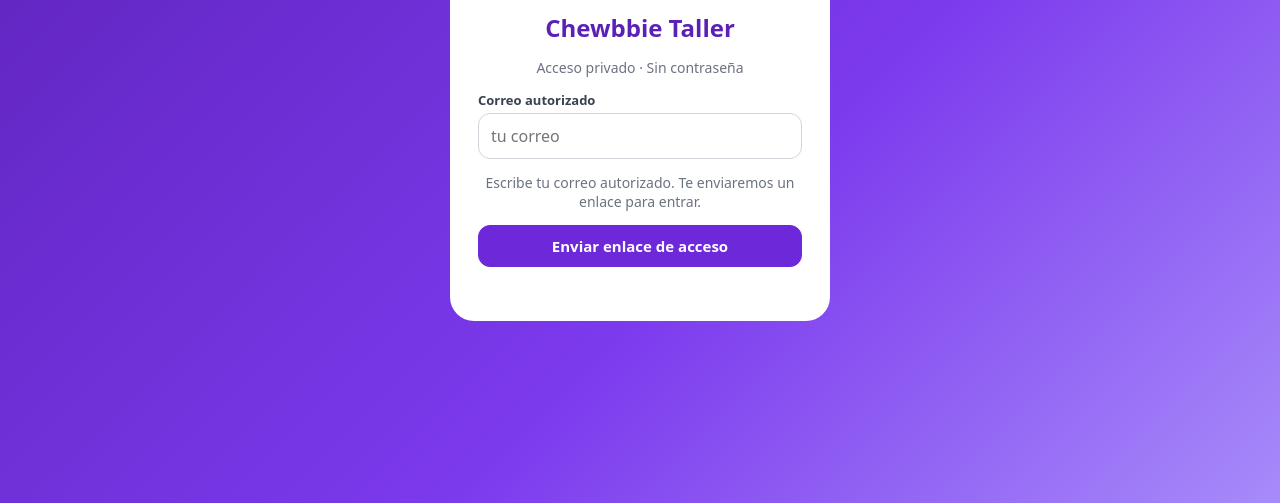
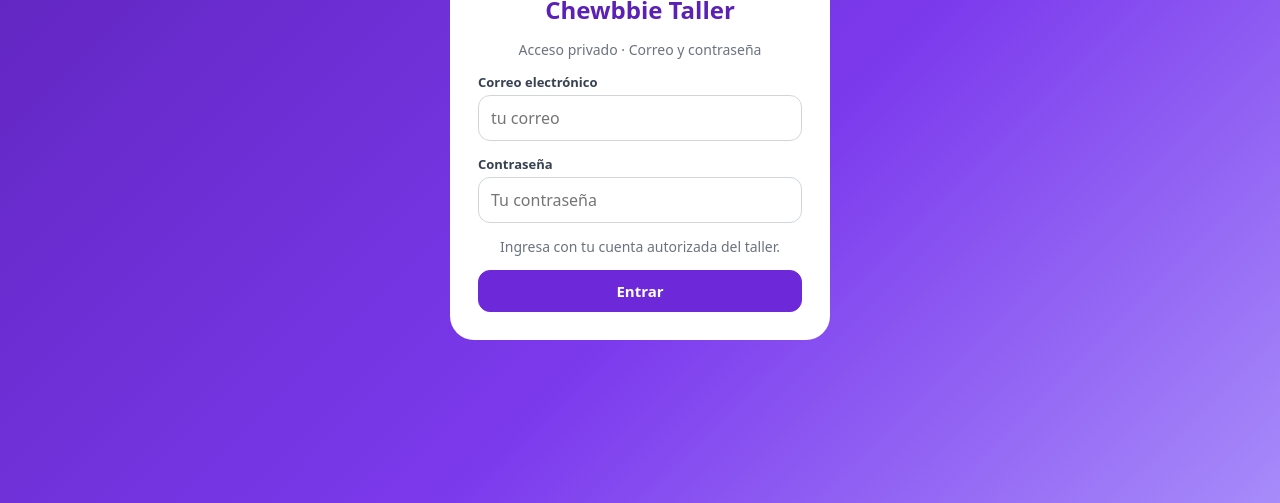
Before and after one commit to JGUERREROFLORIDO/chewbbie-taller, a plain HTML site: page index.html in a window 1280 px wide. Shown: the part 297-800 px from the top of the page. Drawn offline with nearby package versions, Linux system fonts and the light colour scheme.

Commit message:
Cambiar acceso de Chewbbie a correo y contraseña

```diff
--- a/index.html
+++ b/index.html
@@ -164,13 +164,12 @@ input:disabled{background:#f3f4f6;color:#6b7280}
   <form onsubmit="entrar(event);return false">
     <img class="logo-img" alt="Logo">
     <h1>Chewbbie Taller</h1>
-    <p class="mut">Acceso privado · Sin contraseña</p>
-    <div><label for="lg-email">Correo autorizado</label><input id="lg-email" type="email" autocomplete="email" required placeholder="tu correo"></div>
-    <p class="mut" id="lg-hint">Escribe tu correo autorizado. Te enviaremos un enlace para entrar.</p>
-    <div id="lg-code-wrap" class="hidden"><label for="lg-code">Si recibes un código de 6 dígitos, escríbelo aquí</label><input id="lg-code" type="text" inputmode="numeric" autocomplete="one-time-code" maxlength="6" placeholder="Código de acceso"></div>
+    <p class="mut">Acceso privado · Correo y contraseña</p>
+    <div><label for="lg-email">Correo electrónico</label><input id="lg-email" type="email" autocomplete="username" required placeholder="tu correo"></div>
+    <div><label for="lg-password">Contraseña</label><input id="lg-password" type="password" autocomplete="current-password" required placeholder="Tu contraseña"></div>
+    <p class="mut" id="lg-hint">Ingresa con tu cuenta autorizada del taller.</p>
     <p class="err" id="lg-err"></p>
-    <button class="btn" id="lg-btn" type="submit">Enviar enlace de acceso</button>
-    <div class="bt mt"><button class="btn sec sm hidden" id="lg-verify" type="button" onclick="verificarCodigo()">Verificar código</button><button class="btn sec sm hidden" id="lg-resend" type="button" onclick="reenviarCodigo()">Reenviar enlace</button><button class="btn sec sm hidden" id="lg-change" type="button" onclick="reiniciarAcceso()">Cambiar correo</button></div>
+    <button class="btn" id="lg-btn" type="submit">Entrar</button>
   </form>
 </div>
 
```
